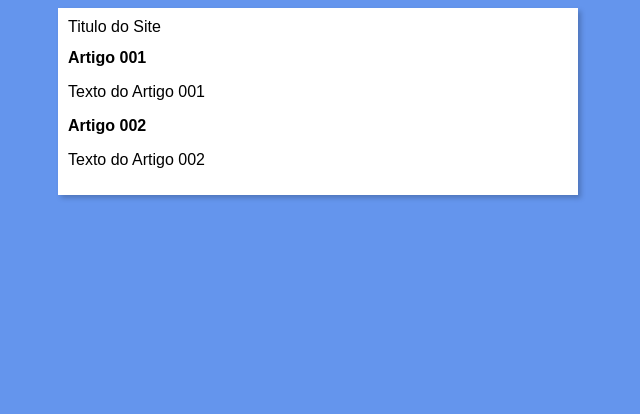
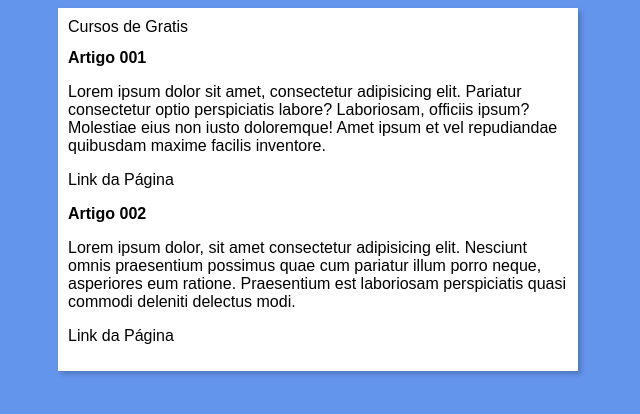
Before and after one commit to EmanoelElon/projeto-site, a plain HTML site: page index.html in a window 1280 px wide. Shown: the whole page, without its empty margins (322-962 px from the left). Drawn offline with Linux system fonts and the light colour scheme.

Commit message:
Update index.html

```diff
--- a/index.html
+++ b/index.html
@@ -8,14 +8,16 @@
 </head>
 <body>
     <main>
-        <header>Titulo do Site</header>
+        <header>Cursos de Gratis</header>
         <Article>
             <h2>Artigo 001</h2>
-            <p>Texto do Artigo 001</p>
+            <p>Lorem ipsum dolor sit amet, consectetur adipisicing elit. Pariatur consectetur optio perspiciatis labore? Laboriosam, officiis ipsum? Molestiae eius non iusto doloremque! Amet ipsum et vel repudiandae quibusdam maxime facilis inventore.</p>
+            <p>Link da Página</p>
         </Article>
         <Article>
             <h2>Artigo 002</h2>
-            <p>Texto do Artigo 002</p>
+            <p>Lorem ipsum dolor, sit amet consectetur adipisicing elit. Nesciunt omnis praesentium possimus quae cum pariatur illum porro neque, asperiores eum ratione. Praesentium est laboriosam perspiciatis quasi commodi deleniti delectus modi.</p>
+            <p>Link da Página</p>
         </Article>
     </main>
 </body>
```
